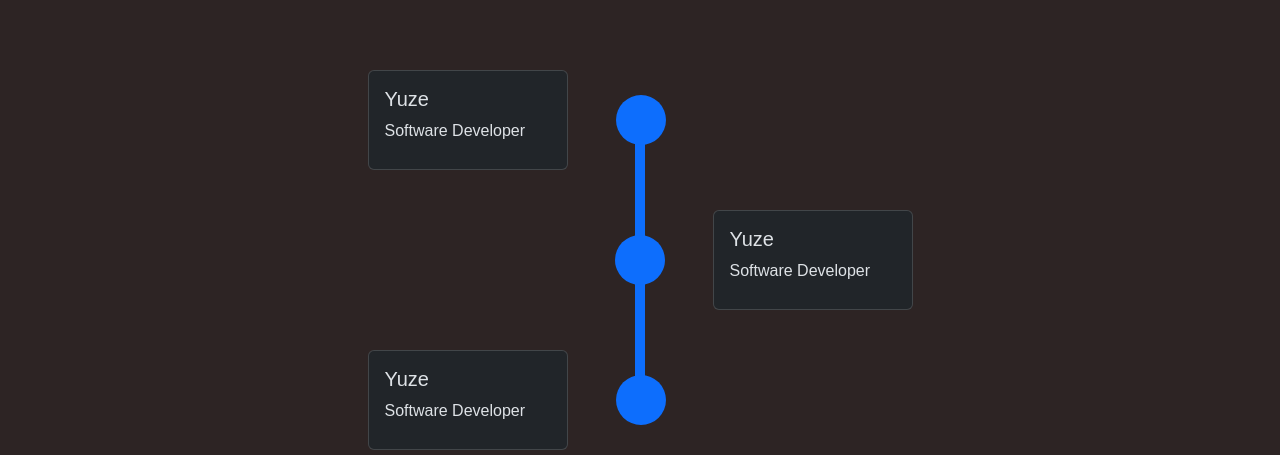
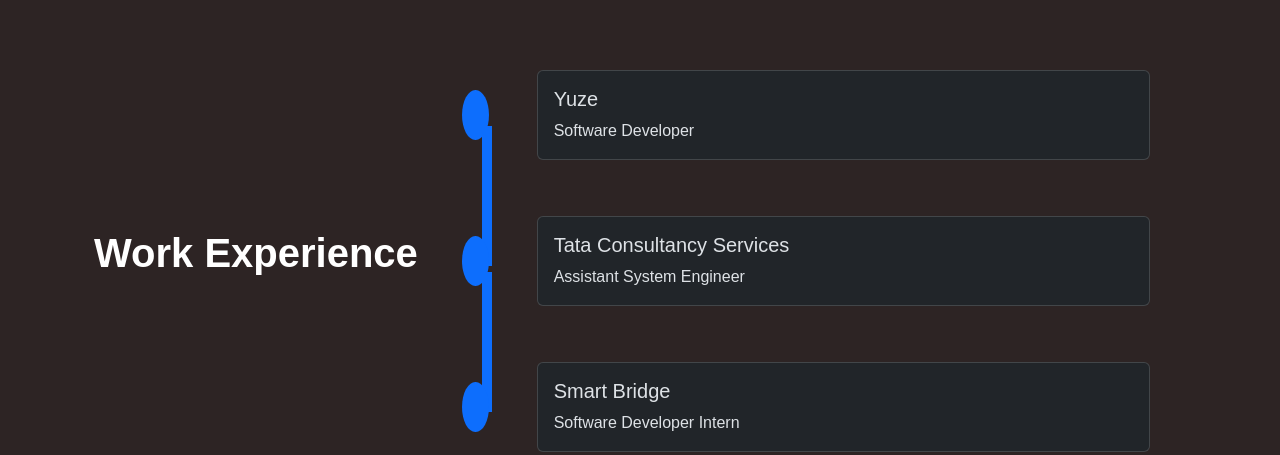
Before and after one commit to Yashu333/portfolio, a Next.js app: page / in a window 1280 px wide. Shown: the part 497-952 px from the top of the page. Built offline with nearby package versions, Linux system fonts and the light colour scheme.

Commit message:
Fixed the work experience section

```diff
--- a/src/components/NavBar.jsx
+++ b/src/components/NavBar.jsx
@@ -2,38 +2,38 @@
 export default function NavBar() {
 
     return (
-        <nav class="navbar navbar-expand-lg fixed-top bg-primary" data-bs-theme="dark">
-                <div class="container-fluid">
-                    <a class="navbar-brand" href="#">Navbar</a>
-                    <button class="navbar-toggler" type="button" data-bs-toggle="collapse" data-bs-target="#navbarSupportedContent" aria-controls="navbarSupportedContent" aria-expanded="false" aria-label="Toggle navigation">
-                        <span class="navbar-toggler-icon"></span>
+        <nav className="navbar navbar-expand-lg fixed-top bg-primary" data-bs-theme="dark">
+                <div className="container-fluid">
+                    <a className="navbar-brand" href="#">Navbar</a>
+                    <button className="navbar-toggler" type="button" data-bs-toggle="collapse" data-bs-target="#navbarSupportedContent" aria-controls="navbarSupportedContent" aria-expanded="false" aria-label="Toggle navigation">
+                        <span className="navbar-toggler-icon"></span>
                     </button>
-                    <div class="collapse navbar-collapse" id="navbarSupportedContent">
-                        <ul class="navbar-nav me-auto mb-2 mb-lg-0">
-                            <li class="nav-item">
-                                <a class="nav-link active" aria-current="page" href="#">Home</a>
+                    <div className="collapse navbar-collapse" id="navbarSupportedContent">
+                        <ul className="navbar-nav me-auto mb-2 mb-lg-0">
+                            <li className="nav-item">
+                                <a className="nav-link active" aria-current="page" href="#">Home</a>
                             </li>
-                            <li class="nav-item">
-                                <a class="nav-link" href="#">Link</a>
+                            <li className="nav-item">
+                                <a className="nav-link" href="#">Link</a>
                             </li>
-                            <li class="nav-item dropdown">
-                                <a class="nav-link dropdown-toggle" href="#" role="button" data-bs-toggle="dropdown" aria-expanded="false">
+                            <li className="nav-item dropdown">
+                                <a className="nav-link dropdown-toggle" href="#" role="button" data-bs-toggle="dropdown" aria-expanded="false">
                                     Dropdown
                                 </a>
-                                <ul class="dropdown-menu">
-                                    <li><a class="dropdown-item" href="#">Action</a></li>
-                                    <li><a class="dropdown-item" href="#">Another action</a></li>
-                                    <li><hr class="dropdown-divider" /></li>
-                                    <li><a class="dropdown-item" href="#">Something else here</a></li>
+                                <ul className="dropdown-menu">
+                                    <li><a className="dropdown-item" href="#">Action</a></li>
+                                    <li><a className="dropdown-item" href="#">Another action</a></li>
+                                    <li><hr className="dropdown-divider" /></li>
+                                    <li><a className="dropdown-item" href="#">Something else here</a></li>
                                 </ul>
                             </li>
-                            <li class="nav-item">
-                                <a class="nav-link disabled" aria-disabled="true">Disabled</a>
+                            <li className="nav-item">
+                                <a className="nav-link disabled" aria-disabled="true">Disabled</a>
                             </li>
                         </ul>
-                        <form class="d-flex" role="search">
-                            <input class="form-control me-2" type="search" placeholder="Search" aria-label="Search" />
-                            <button class="btn btn-outline-success" type="submit">Search</button>
+                        <form className="d-flex" role="search">
+                            <input className="form-control me-2" type="search" placeholder="Search" aria-label="Search" />
+                            <button className="btn btn-outline-success" type="submit">Search</button>
                         </form>
                     </div>
                 </div>
--- a/src/components/WorkExperience.jsx
+++ b/src/components/WorkExperience.jsx
@@ -5,21 +5,37 @@
 export default function WorkExperience() {
     return (
         <>
-        <div className="container d-flex justify-content-center">
-            <div className="d-flex flex-column align-items-center mx-3">
-                <div className="d-flex flex-row align-items-center" style={{marginRight: "295px"}}>
-                    <WorkExperienceCard />
+            <div className="container">
+                <div className="row">
+                    <div className="col-md-4 d-flex align-items-center mb-4 mb-md-0 px-4 py-5">
+                    <h1 className="display-6 fw-bold text-body-emphasis lh-1 mb-3">Work Experience</h1>
+                    </div>
+                    <div className="col-md-8">
+                        <div className="d-flex flex-column">
+                            <div className="d-flex flex-row align-items-center mb-3">
                                 <TimelineDot />
+                                <WorkExperienceCard
+                                    companyName={"Yuze"}
+                                    role={"Software Developer"}
+                                />
                             </div>
                             <TimelineBar />
-                <div className="d-flex flex-row align-items-center" style={{marginLeft: "295px"}}>
+                            <div className="d-flex flex-row align-items-center mb-3">
                                 <TimelineDot />
-                    <WorkExperienceCard />
+                                <WorkExperienceCard
+                                    companyName={"Tata Consultancy Services"}
+                                    role={"Assistant System Engineer"}
+                                />
                             </div>
                             <TimelineBar />
-                <div className="d-flex flex-row align-items-center" style={{marginRight: "295px"}}>
-                    <WorkExperienceCard />
+                            <div className="d-flex flex-row align-items-center">
                                 <TimelineDot />
+                                <WorkExperienceCard
+                                    companyName={"Smart Bridge"}
+                                    role={"Software Developer Intern"}
+                                />
+                            </div>
+                        </div>
                     </div>
                 </div>
             </div>
--- a/src/components/WorkExperienceCard.jsx
+++ b/src/components/WorkExperienceCard.jsx
@@ -1,10 +1,10 @@
 
-export default function WorkExperienceCard() {
+export default function WorkExperienceCard({companyName, role }) {
     return (
-        <div className="card mx-5" style={{ width: '200px', height: "100px" }}>
+        <div className="card mx-5 col-sm-6 col-md-10">
             <div className="card-body">
-                <h5 className="card-title">Yuze</h5>
-                <p className="card-text">Software Developer</p>
+                <h5 className="card-title">{companyName}</h5>
+                <p className="card-text">{role}</p>
             </div>
         </div>
     );
--- a/src/components/timeline/TimelineBar.jsx
+++ b/src/components/timeline/TimelineBar.jsx
@@ -1,7 +1,7 @@
 
 export default function TimelineBar() {
     return (
-        <div className="bg-primary" style={{ width: '10px', height: '100px', margin: '-30px 0' }}>
+        <div className="bg-primary" style={{ width: '10px', height: '140px', margin: '-50px 20px' }}>
         </div>
     );
 }
--- a/src/components/timeline/TimelineDot.jsx
+++ b/src/components/timeline/TimelineDot.jsx
@@ -1,7 +1,7 @@
 
 export default function TimelineDot() {
     return (
-        <div className="bg-primary rounded-circle" style={{ width: '50px', height: '50px',  zIndex: "2" }}>
+        <div className="bg-primary rounded-circle" style={{ width: '50px', height: '50px' }}>
         </div>
     );
 }
```
Lines whose indentation alone changed are shown as unchanged.
